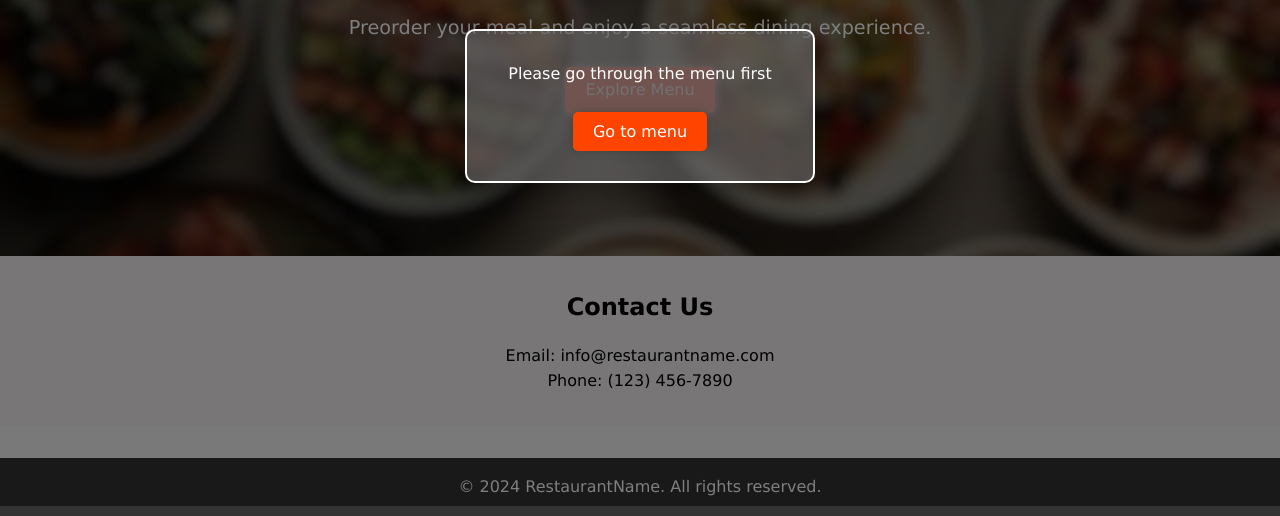
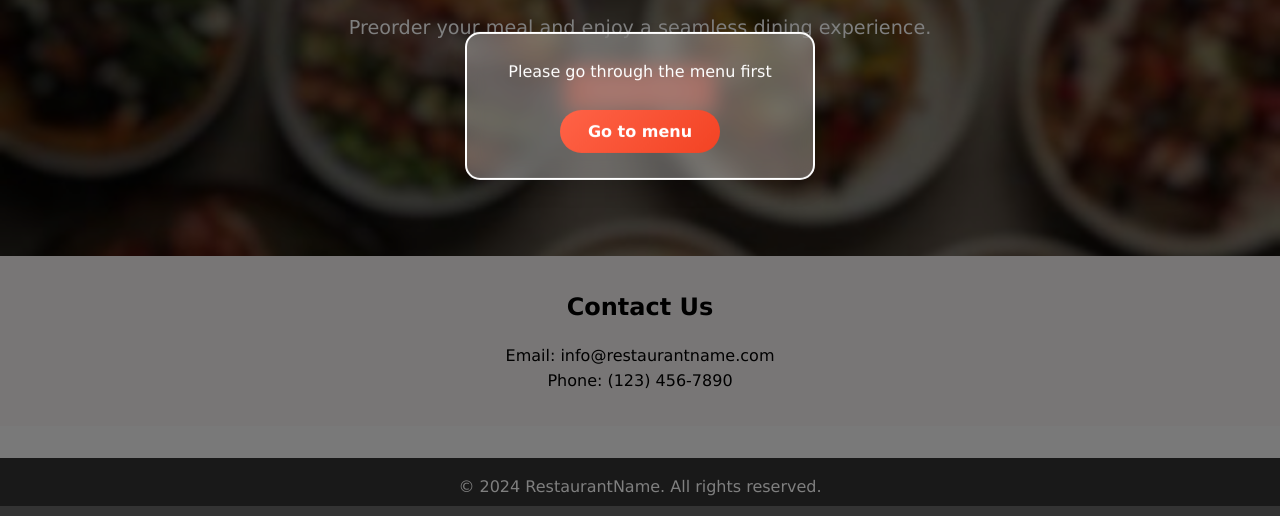
Before and after one commit to Omust669/Hackloop-project-AVJR, a plain HTML site: page restaurant-frontend/index.html in a window 1280 px wide. Both pictures are taken after a click on the link "Order Now". Shown: the part 294-810 px from the top of the page. Drawn offline with Linux system fonts and the light colour scheme.

Commit message:
some minute changes

```diff
--- a/restaurant-frontend/styles.css
+++ b/restaurant-frontend/styles.css
@@ -401,53 +401,71 @@ transform: scale(1.05);
     justify-content: center; /* Center the popup */
     align-items: center; /* Center the popup */
 }
+/* Keyframes for slide-in animation */
+@keyframes popup-slide-in {
+    0% {
+        transform: translate(-50%, -150%);
+        opacity: 0;
+    }
+    100% {
+        transform: translate(-50%, -50%);
+        opacity: 1;
+    }
+}
 
-@keyframes smoothSlideDown {
+/* Keyframes for button gradient animation */
+@keyframes gradient-move {
     0% {
-        opacity: 0;
-        transform: translateY(-100px); /* Start well above */
+        background-position: 0% 50%;
     }
-
+    50% {
+        background-position: 100% 50%;
+    }
     100% {
-        opacity: 1;
-        transform: translateY(0); /* Settle in final position */
+        background-position: 0% 50%;
     }
 }
 
 .popup {
-    background-color: rgba(106, 105, 105, 0.642); /* Popup background color */
-    padding: 30px; /* Increased padding */
-    color: #ffffff; /* Text color */
-    border-radius: 10px; /* Rounded corners */
-    width: 350px; /* Increased width */
-    max-height: 80vh; /* Maximum height with scroll if needed */
-    text-align: center; /* Center text */
-    border: 2px solid #ffffff;
-    z-index: 1001; /* Layer above overlay */
-    box-shadow: 0 8px 25px rgba(0, 0, 0, 0.3); /* Shadow effect */
-    overflow-y: auto; /* Allow vertical scrolling if content overflows */
-    opacity: 0; /* Initially hidden */
-    animation: smoothSlideDown 0.6s cubic-bezier(0.16, 1, 0.3, 1) forwards; /* Refined animation */
+    width: 350px;
+    padding: 25px;
+    background-color: rgba(255, 255, 255, 0.3); /* Semi-transparent background */
+    border: 2px solid rgb(255, 255, 255); /* Subtle border */
+    border-radius: 15px;
+    color: white;
+    text-align: center;
+    position: fixed;
+    top: 50%;
+    left: 50%;
+    transform: translate(-50%, -50%);
+    animation: popup-slide-in 0.6s ease-out;
+    box-shadow: 0 10px 20px rgba(0, 0, 0, 0.15);
+    backdrop-filter: blur(10px); /* Blur effect */
+    -webkit-backdrop-filter: blur(10px); /* Safari support */
+    font-family: Arial, sans-serif;
+    z-index: 1000;
 }
 
-/* Close button inside the popup */
-.popup button {
-    background-color: #ff4400; /* Slightly darker base color */
-    color: white; /* Text color for contrast */
-    padding: 10px 20px; /* Button padding */
-    border: none; /* Remove default border */
-    border-radius: 5px; /* Rounded corners */
-    font-size: 16px; /* Comfortable text size */
-    cursor: pointer; /* Indicate interactivity */
-    transition: all 0.3s ease; /* Smooth transitions for hover effect */
-    box-shadow: 0 0 10px rgba(51, 51, 51, 0.5); /* Initial glow */
+/* Close button styles */
+.close-btn {
+    padding: 12px 28px;
+    font-size: 16px;
+    font-weight: 600;
+    border: none;
+    border-radius: 25px;
+    cursor: pointer;
+    background: linear-gradient(135deg, #ff6347, #e72300);
+    background-size: 200% 200%;
+    color: #fff;
+    transition: all 0.3s ease;
 }
 
-.popup button:hover {
-    box-shadow: 0 0 15px #f95033, 0 0 20px #e72300; /* Enhanced glow on hover */
-    transform: scale(1.05); /* Slightly enlarge on hover */
+/* Button hover effect */
+.close-btn:hover {
+    animation: gradient-move 3s infinite;
+    box-shadow: 0 8px 16px rgba(245, 127, 87, 0.6);
+    transform: translateY(-3px);
 }
-
 
 .button{
     background-color: #ff6347;
```
Also changed, not shown: restaurant-frontend/index1.html (+1 -1 lines), restaurant-frontend/index2.html (+2 -2 lines).
